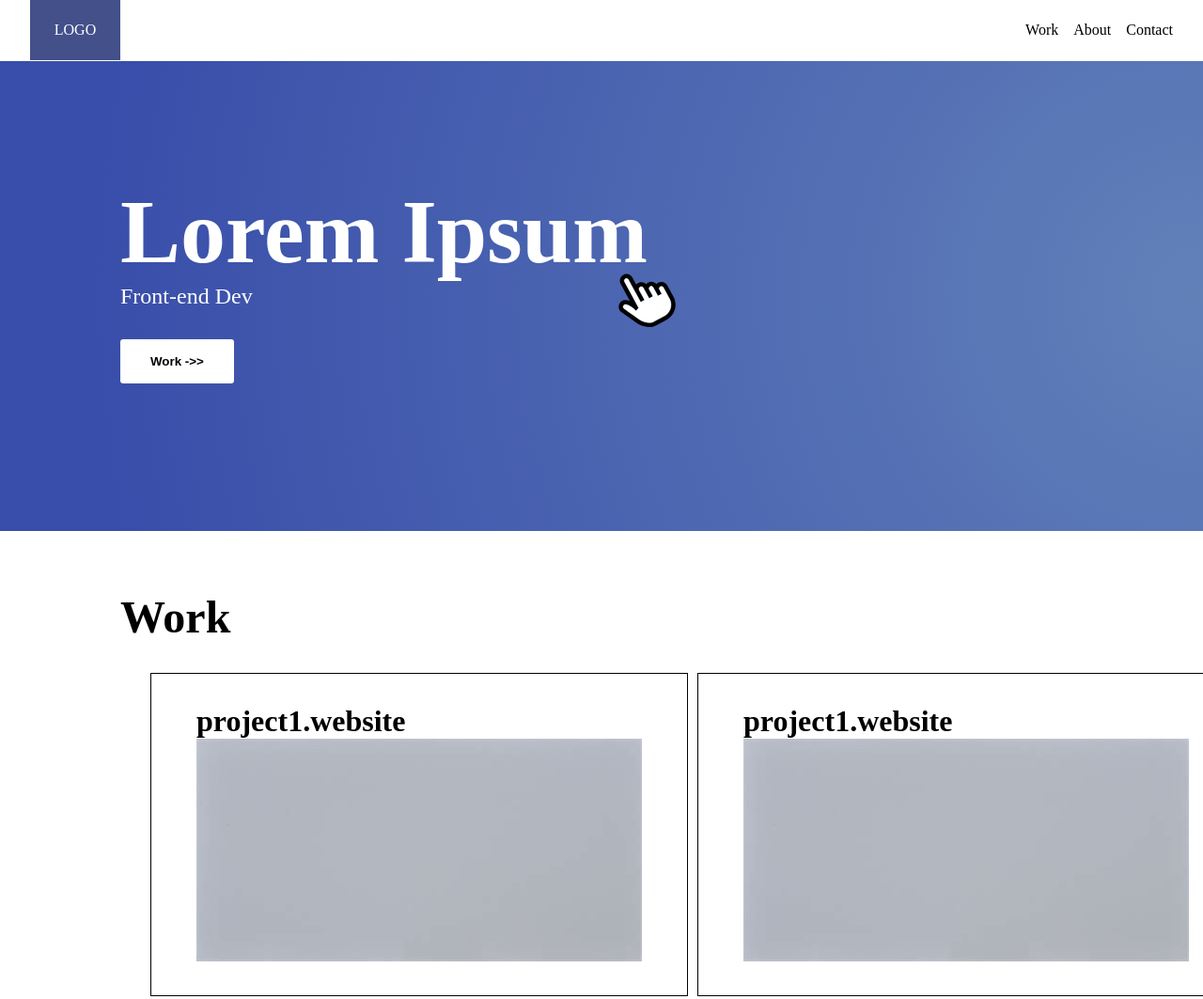
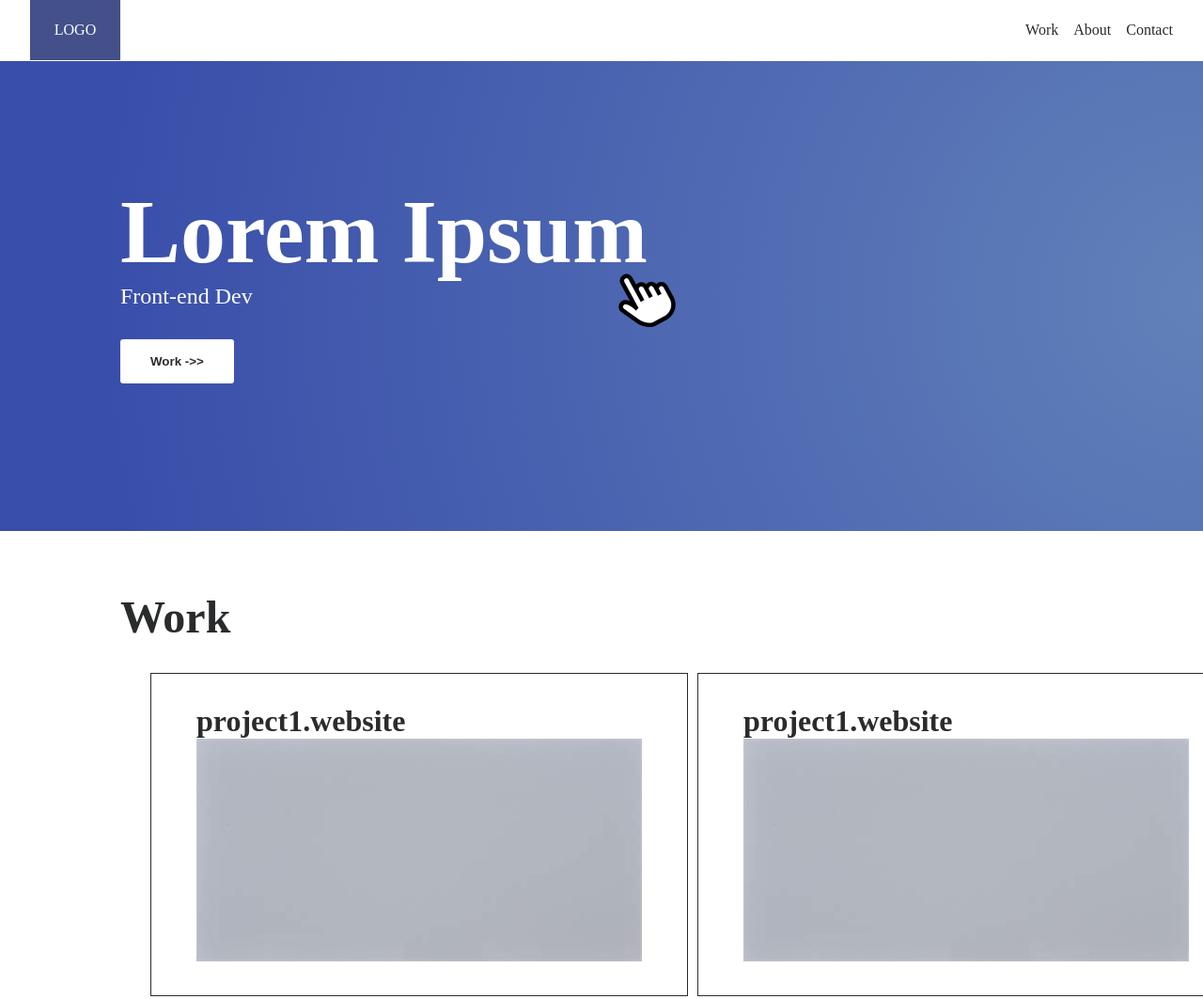
Before and after one commit to ionain/ionain.github.io, a plain HTML site: page index.html in a window 1280 px wide. Shown: the top 1063 px of the page at 94% size. Drawn offline with Linux system fonts and the light colour scheme.

Commit message:
add links, change base text color

```diff
--- a/index.css
+++ b/index.css
@@ -1,6 +1,7 @@
 *{
     padding: 0;
     margin: 0;
+    color: rgb(42, 43, 44);
 }
 
 h1 {
@@ -19,6 +20,7 @@
     position: sticky;
     display: block;
     top: 0px;
+    z-index: 1;
 }
 
 #top-nav {
@@ -52,13 +54,21 @@
     display: flex;
 }
 
+.nav-menu a {
+    text-decoration: none;
+    color:rgb(42, 43, 44);
+}
+
 header {
     height: 500px;
     background: radial-gradient(circle at 100%, rgb(98, 129, 185), rgb(57, 78, 170) 90%);
     place-content: center;
     padding-left: 10%;
+    font-size: 1.5rem;
+}
+
+header h1, header p {
     color: white;
-    font-size: 1.5rem;
 }
 
 #banner-name {
@@ -121,7 +131,6 @@
     flex-direction: column;
     align-items: center;
     background-color: rgb(57, 78, 170);
-    color: white;
     padding: 2rem 10%;
     gap: 2rem;
 }
@@ -142,3 +151,7 @@
     width: 25%;
     justify-content: space-evenly;
 }
+
+footer li, footer p {
+    color: white;
+}
--- a/index.html
+++ b/index.html
@@ -13,20 +13,21 @@
     <nav id="top-nav">
             <a class="logo" href="/">LOGO</a>
         <ul class="nav-menu">
-            <li href="#work">Work</li>
-            <li>About</li>
-            <li>Contact</li>
+            <li><a href="#work-scroll">Work</a></li>
+            <li ><a href="#about-me">About</a></li>
+            <li><a>Contact</a></li>
         </ul>
     </nav>
     </div>
     <header>
         <h1 id="banner-name">Lorem Ipsum</h1>
         <img id="pointer" src="./images/hand-pointer-svgrepo-com.svg" alt="">
-        <p class="banner-text">Front-end Dev</p>
+        <p>Front-end Dev</p>
         <button id="cta">
             <span>Work  ->></span>
         </button>
     </header>
+    <span id="work-scroll"></span>
     <section id="work">
         <h2>Work</h2>
         <div id="projects-container">
```
